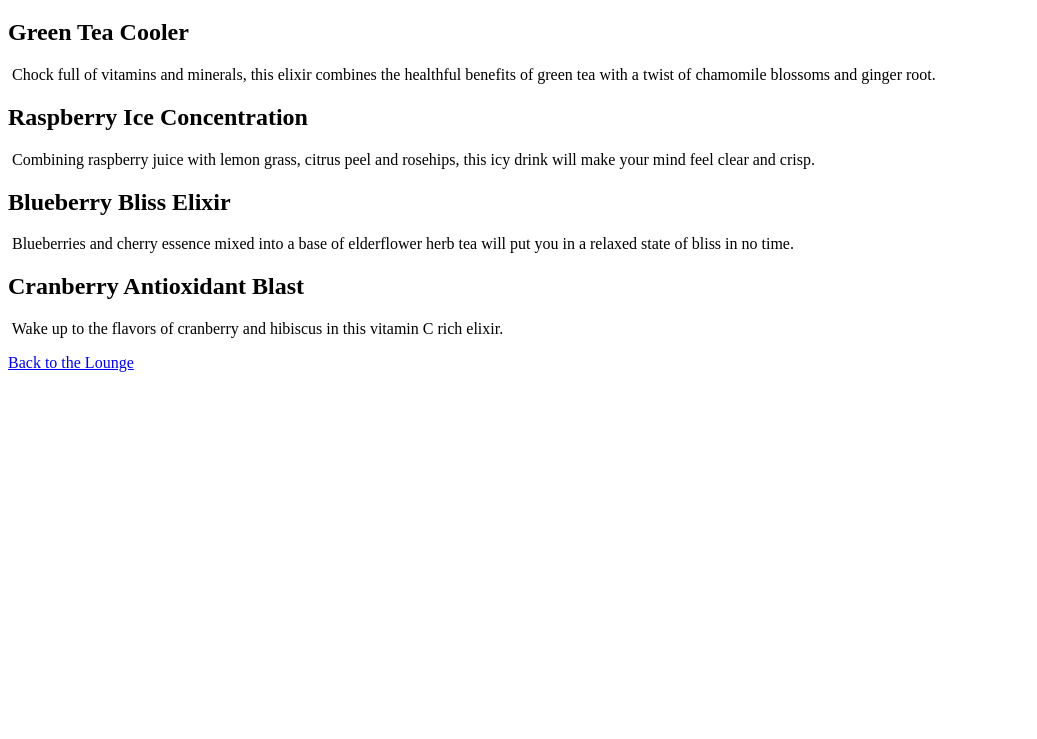
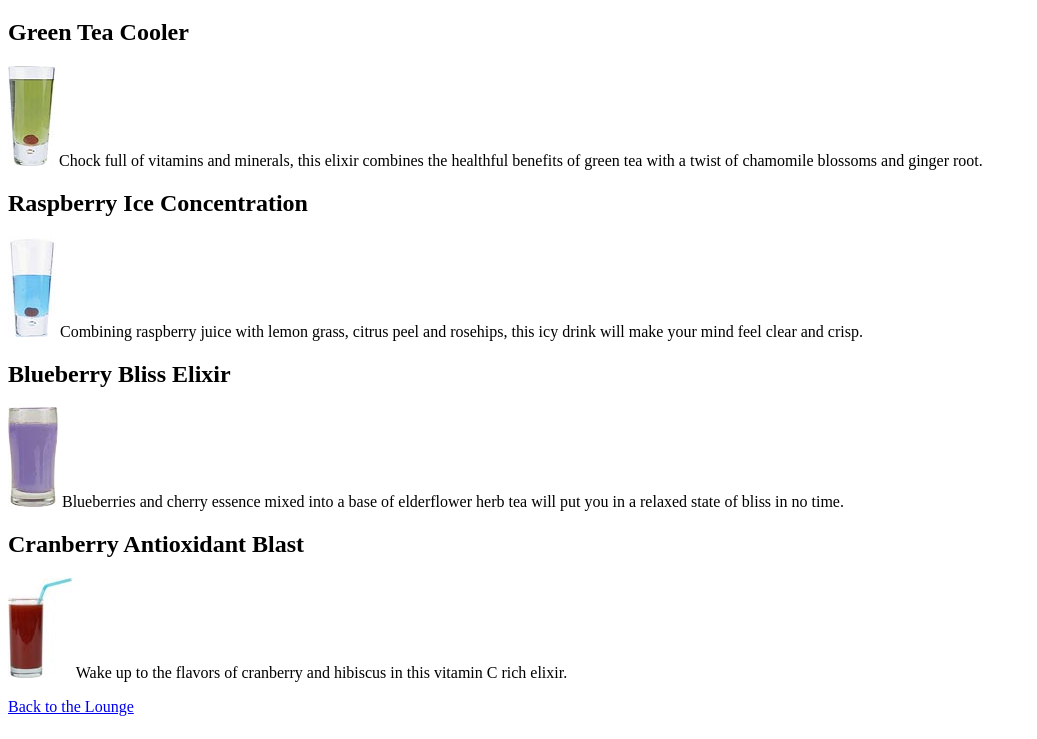
Before and after one commit to aelliott26/website, a plain HTML site: page HeadFirstLounge/beverages/elixer.html in a window 1280 px wide. Shown: the part 61-800 px from the top of the page, without its empty margins (0-1037 px from the left). Drawn offline with Linux system fonts and the light colour scheme.

Commit message:
Fixed Images

```diff
--- a/HeadFirstLounge/beverages/elixer.html
+++ b/HeadFirstLounge/beverages/elixer.html
@@ -9,28 +9,28 @@
 
     <h2>Green Tea Cooler</h2>
     <p>
-        <img scr="../images/green.jpeg">
+     <img src="../images/green.jpeg">
       Chock full of vitamins and minerals, this elixir
       combines the healthful benefits of green tea with
       a twist of chamomile blossoms and ginger root.
     </p>
     <h2>Raspberry Ice Concentration</h2>
     <p>
-        <img scr="../images/lightblue.jpeg">
+        <img src="../images/lightblue.jpeg">
       Combining raspberry juice with lemon grass,
       citrus peel and rosehips, this icy drink
       will make your mind feel clear and crisp.
     </p>
     <h2>Blueberry Bliss Elixir</h2>
     <p>
-        <img scr="../images/blue.jpeg">
+        <img src="../images/blue.jpeg">
       Blueberries and cherry essence mixed into a base
       of elderflower herb tea will put you in a relaxed
       state of bliss in no time.
     </p>
     <h2>Cranberry Antioxidant Blast</h2>
     <p>
-        <img scr="../images/red.jpeg">
+        <img src="../images/red.jpeg">
       Wake up to the flavors of cranberry and hibiscus
       in this vitamin C rich elixir.
     </p>
```
